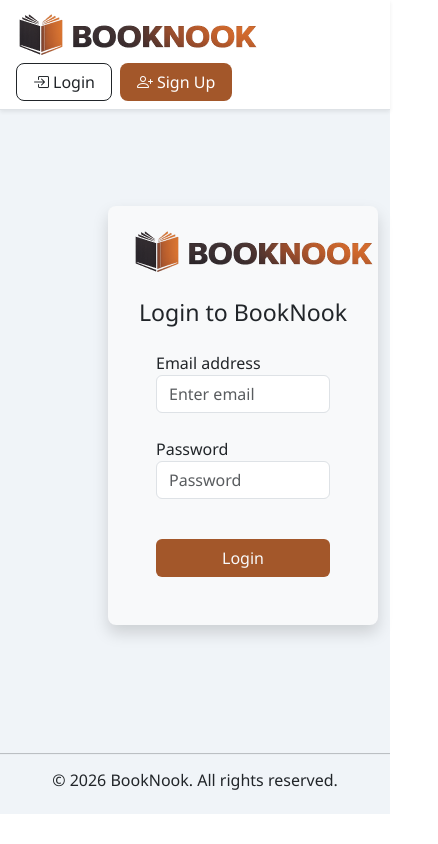
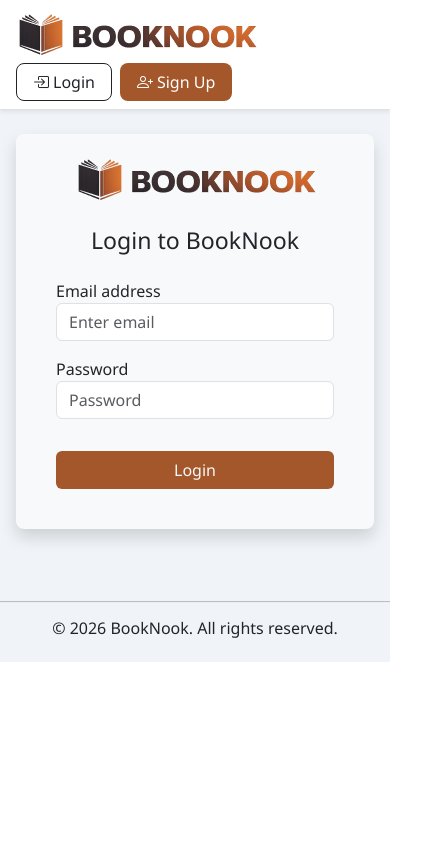
Before and after one commit to RohanEkke/BookNook, a React (Vite) app in the folder frontend/bookstore/: page /login in a window 390 px wide. Shown: the whole page, 438 px wide, since content can reach past the window. Built offline with nearby package versions, Linux system fonts and the light colour scheme; no server answers.

Commit message:
refine some pages

```diff
--- a/frontend/bookstore/src/components/Login.jsx
+++ b/frontend/bookstore/src/components/Login.jsx
@@ -46,50 +46,71 @@ const Login = () => {
     }
 
   return (
+
         <>
-    <div className='container m-5'>
-        <div className='row justify-content-center'>
-            <div className='col-md-6'>
+            <div className="container-fluid px-3 py-4">
+                <div className="row justify-content-center">
+                    <div className="col-12 col-sm-10 col-md-6">
 
-                <form className='shadow p-4 m-5 bg-light rounded-3' onSubmit={handleLogin}>
+                        <form
+                            className="shadow p-4 p-md-5 m-0 bg-light rounded-3"
+                            onSubmit={handleLogin}
+                        >
                             <img
                                 src={logo}
                                 alt="Brand Logo"
-                    height="auto"
-                    width="auto"
-                    className="d-block mx-auto mb-4"
+                                className="d-block mx-auto mb-4 img-fluid"
                             />
-                    <h3 className='text-dark text-center mb-4'>Login to BookNook</h3>
-                    <div className="form-group m-4">
+
+                            <h3 className="text-dark text-center mb-4">
+                                Login to BookNook
+                            </h3>
+
+                            <div className="form-group m-3 m-md-4">
                                 <label>Email address</label>
-                        <input type="email" className="form-control" placeholder="Enter email"  value={email} onChange={(e) => setEmail(e.target.value)}></input>
-
+                                <input
+                                    type="email"
+                                    className="form-control"
+                                    placeholder="Enter email"
+                                    value={email}
+                                    onChange={(e) => setEmail(e.target.value)}
+                                />
                             </div>
 
-                    <div className="form-group m-4">
-                        <label >Password</label>
-                        <input type="password" className="form-control" placeholder="Password" value={password} onChange={(e) => setPassword(e.target.value)}></input>
-
+                            <div className="form-group m-3 m-md-4">
+                                <label>Password</label>
+                                <input
+                                    type="password"
+                                    className="form-control"
+                                    placeholder="Password"
+                                    value={password}
+                                    onChange={(e) => setPassword(e.target.value)}
+                                />
                             </div>
 
-                    {errors && <div className='text-danger text-center'>{errors}</div> }
-                    {loading ? (
-                        <div className="d-flex justify-content-center m-4">
-                            <button type="submit" className="text-light btn w-100 mt-3" style={{ backgroundColor: '#A3572A' }}>Logging in...</button>
-                        </div>
-                    ) : (
-                        <div className="d-flex justify-content-center m-4">
-                            <button type="submit" className="text-light btn w-100 mt-3" style={{ backgroundColor: '#A3572A' }}>Login</button>
+                            {errors && (
+                                <div className="text-danger text-center">
+                                    {errors}
                                 </div>
                             )}
+
+                            <div className="d-flex justify-content-center m-3 m-md-4">
+                                <button
+                                    type="submit"
+                                    className="text-light btn w-100 mt-3"
+                                    style={{ backgroundColor: '#A3572A' }}
+                                    disabled={loading}
+                                >
+                                    {loading ? "Logging in..." : "Login"}
+                                </button>
+                            </div>
                         </form>
 
                     </div>
                 </div>
+            </div>
+        </>
 
-    </div>
-
-    </>
   )
 }
 
--- a/frontend/bookstore/src/components/orders/Cart.jsx
+++ b/frontend/bookstore/src/components/orders/Cart.jsx
@@ -184,8 +184,9 @@ const Cart = () => {
                     <div className="col-md-3">
 
                       <img
-                        src={`${import.meta.env.VITE_BACKEND_BASE_URL}${item.book_image}`}
+                        src={book.image}
                         alt={item.book_title}
+                        loading='lazy'
                         className="img-fluid rounded"
                       />
 
```
Lines whose indentation alone changed are shown as unchanged.
